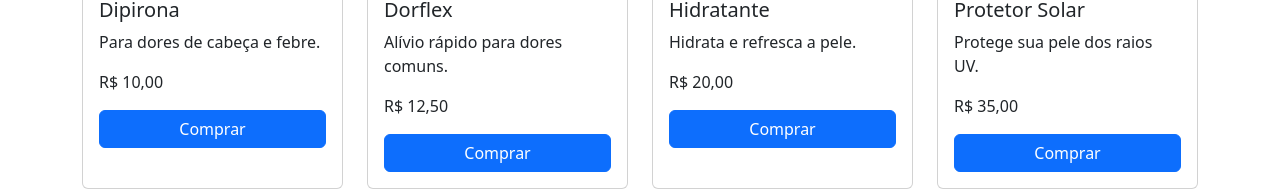
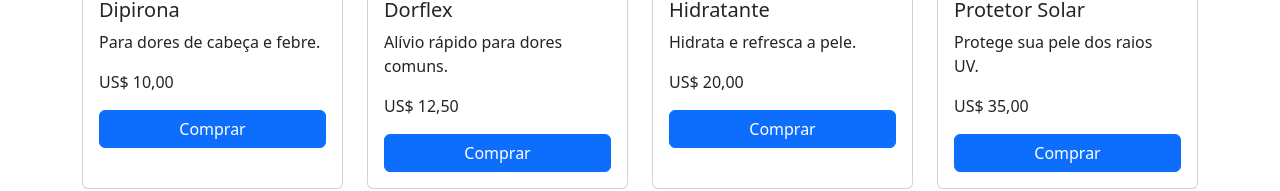
Before and after one commit to joaovitorbranq/Carrefive-react, a React (Vite) app: page /drogaria in a window 1280 px wide. Shown: the part 506-697 px from the top of the page. Built offline with nearby package versions, Linux system fonts and the light colour scheme.

Commit message:
fix input de preco nao aceitar valores inteiros

```diff
--- a/src/components/ModalAddProduct.tsx
+++ b/src/components/ModalAddProduct.tsx
@@ -129,6 +129,8 @@
 								<input
 									type="number"
 									min="0"
+									step="0.01"
+									inputMode="decimal"
 									className="form-control"
 									id="price"
 									name="price"
--- a/src/pages/DrogariaPage.tsx
+++ b/src/pages/DrogariaPage.tsx
@@ -11,9 +11,9 @@
 import type { ICurrency, IProduct } from "../types/types";
 
 const defaultCurrency: ICurrency = {
-	id: 1,
-	name: "real",
-	label: "R$",
+	id: 2,
+	name: "dolar",
+	label: "US$",
 };
 
 const initialProducts: IProduct[] = [
```
